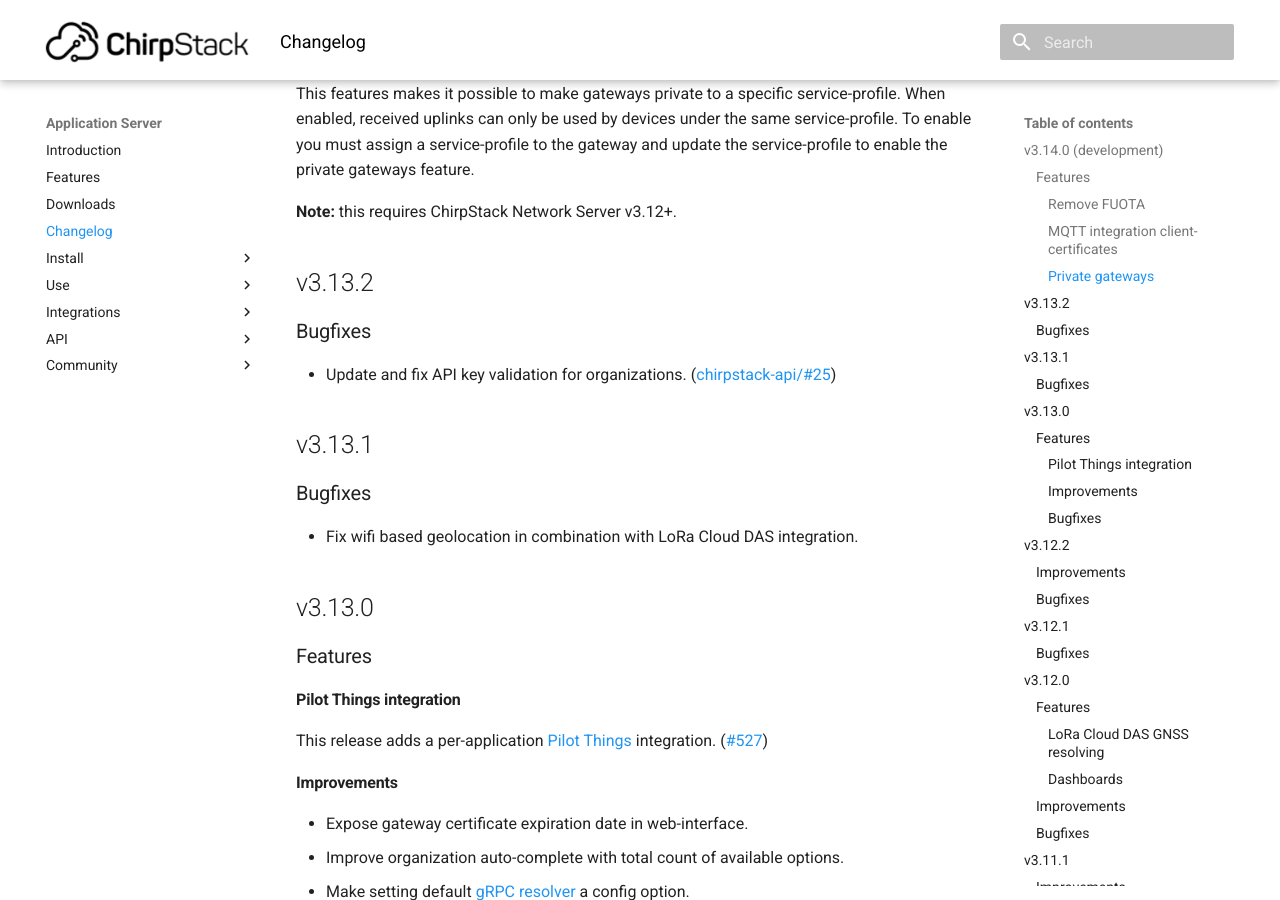
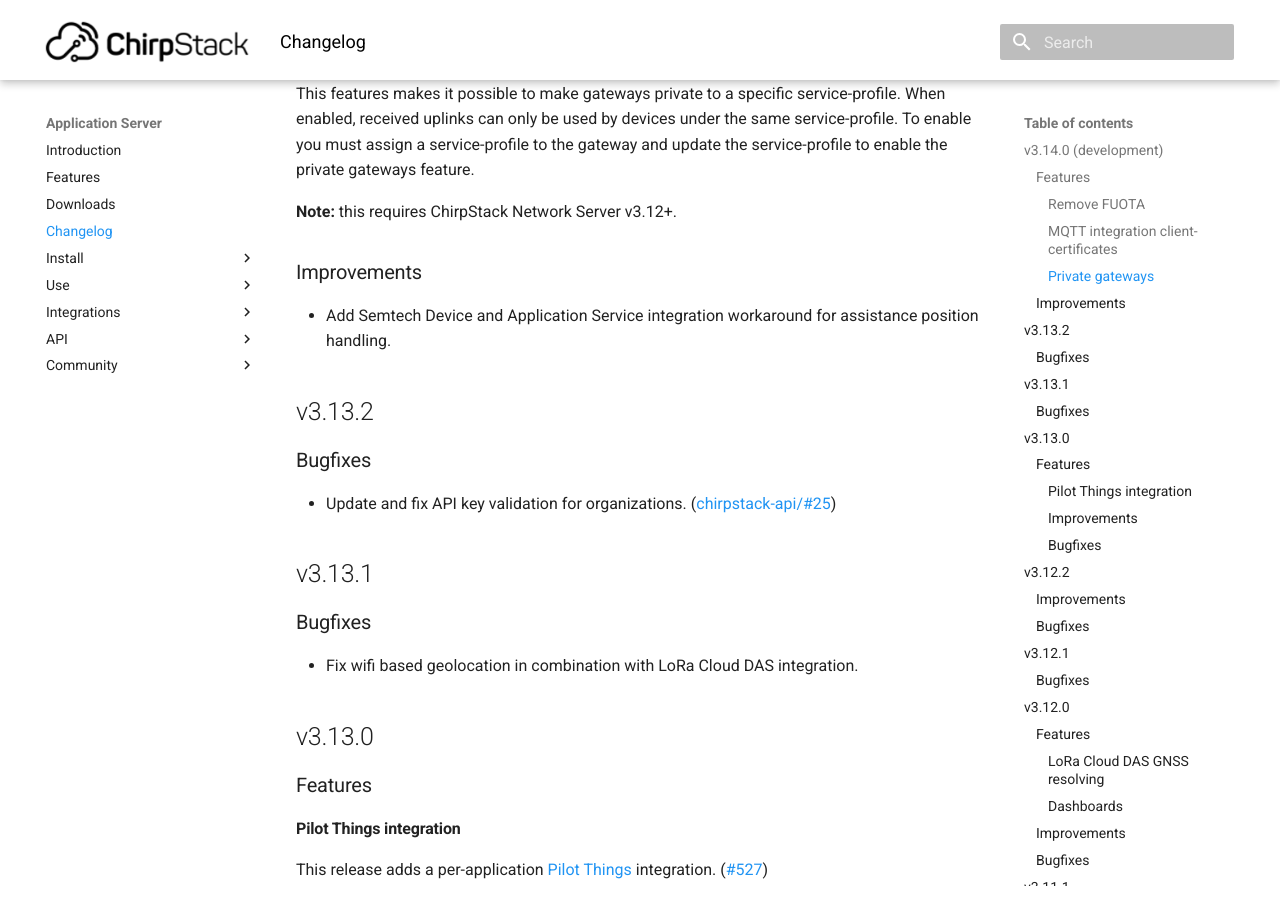
Before and after one commit to brocaar/chirpstack-docs, an MkDocs documentation site: the page built from docs/application-server/changelog.md, in a window 1280 px wide and 900 px high, scrolled down 612 px. Built offline with MkDocs 1.6.1 and Material for MkDocs 9.7.7, drawn with Linux system fonts in a browser that asks for light colours.

Commit message:
Update ChirpStack Application Server changelog.

```diff
--- a/docs/application-server/changelog.md
+++ b/docs/application-server/changelog.md
@@ -30,6 +30,10 @@
 service-profile to enable the private gateways feature.
 
 **Note:** this requires ChirpStack Network Server v3.12+.
+
+### Improvements
+
+* Add Semtech Device and Application Service integration workaround for assistance position handling.
 
 ## v3.13.2
 
```
